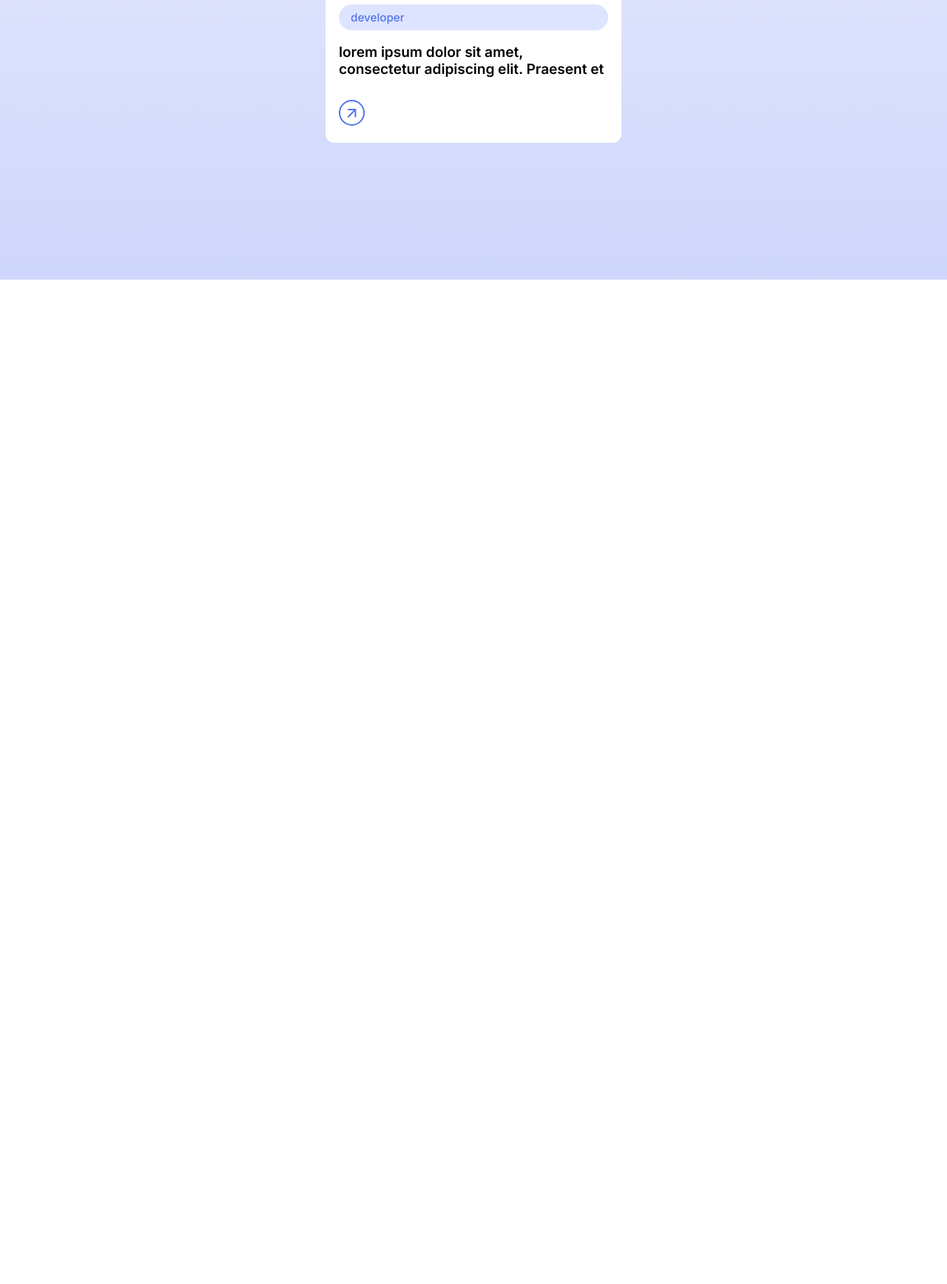
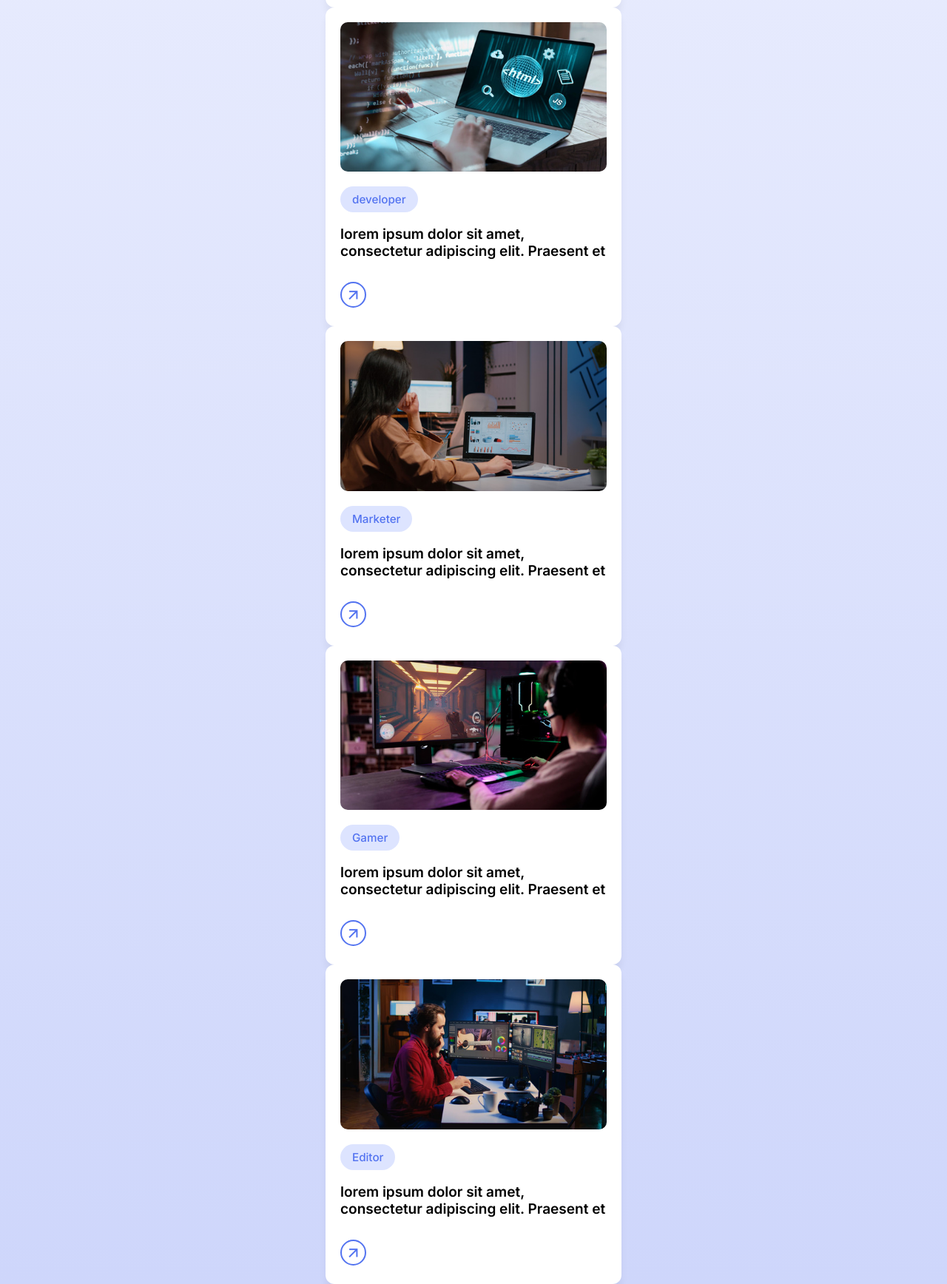
Before and after one commit to mfhsohag01/responsive-card-slider-1, a plain HTML site: page index.html in a window 1280 px wide. Shown: the part 422-2158 px from the top of the page at 74% size. Before the commit the page ends 800 px from the top, so only its background shows below. Drawn offline with nearby package versions, Linux system fonts and the light colour scheme.

Commit message:
lunch chang

```diff
--- a/index.html
+++ b/index.html
@@ -17,8 +17,60 @@
         <ul class="card-list">
           <li class="card-item">
             <a href="#" class="card-link">
+              <img src="images/designer.jpg" class="card-image" />
+              <p class="badge designer">Designer</p>
+              <h2 class="card-title">
+                lorem ipsum dolor sit amet, consectetur adipiscing elit.
+                Praesent et
+              </h2>
+              <button class="card-button material-symbols-outlined">
+                arrow_forward
+              </button>
+            </a>
+          </li>
+          <li class="card-item">
+            <a href="#" class="card-link">
               <img src="images/developer.jpg" class="card-image" />
-              <p class="badge">developer</p>
+              <p class="badge developer">developer</p>
+              <h2 class="card-title">
+                lorem ipsum dolor sit amet, consectetur adipiscing elit.
+                Praesent et
+              </h2>
+              <button class="card-button material-symbols-outlined">
+                arrow_forward
+              </button>
+            </a>
+          </li>
+          <li class="card-item">
+            <a href="#" class="card-link">
+              <img src="images/marketer.jpg" class="card-image" />
+              <p class="badge marketer">Marketer</p>
+              <h2 class="card-title">
+                lorem ipsum dolor sit amet, consectetur adipiscing elit.
+                Praesent et
+              </h2>
+              <button class="card-button material-symbols-outlined">
+                arrow_forward
+              </button>
+            </a>
+          </li>
+          <li class="card-item">
+            <a href="#" class="card-link">
+              <img src="images/gamer.jpg" class="card-image" />
+              <p class="badge /gamer">Gamer</p>
+              <h2 class="card-title">
+                lorem ipsum dolor sit amet, consectetur adipiscing elit.
+                Praesent et
+              </h2>
+              <button class="card-button material-symbols-outlined">
+                arrow_forward
+              </button>
+            </a>
+          </li>
+          <li class="card-item">
+            <a href="#" class="card-link">
+              <img src="images/editor.jpg" class="card-image" />
+              <p class="badge editor">Editor</p>
               <h2 class="card-title">
                 lorem ipsum dolor sit amet, consectetur adipiscing elit.
                 Praesent et
--- a/style.css
+++ b/style.css
@@ -23,6 +23,12 @@ body {
   padding: 18px;
   border-radius: 12px;
   text-decoration: none;
+  border: 2px solid transparent;
+  box-shadow: 0 10px 10px rgba(0, 0, 0, 0.05);
+  transition: 0.2 ease;
+}
+.card-list .card-item .card-link:hover {
+  border-color: #5373f0;
 }
 .card-list .card-link .card-image {
   width: 100%;
@@ -32,12 +38,13 @@ body {
 }
 .card-list .card-link .badge {
   color: #5373f0;
-  background-color: #dde4ff;
+  background: #dde4ff;
   margin: 16px 0 18px;
   padding: 8px 16px;
   font-size: 0.95rem;
   font-weight: 500;
   border-radius: 50px;
+  display: inline-block;
 }
 .card-list .card-link .card-title {
   font-size: 1.19rem;
@@ -54,4 +61,9 @@ body {
   background: none;
   cursor: pointer;
   transform: rotate(-45deg);
+  transition: 0.4s ease;
 }
+.card-list .card-link:hover .card-button {
+  color: #fff;
+  background: #5373f0;
+}
```
